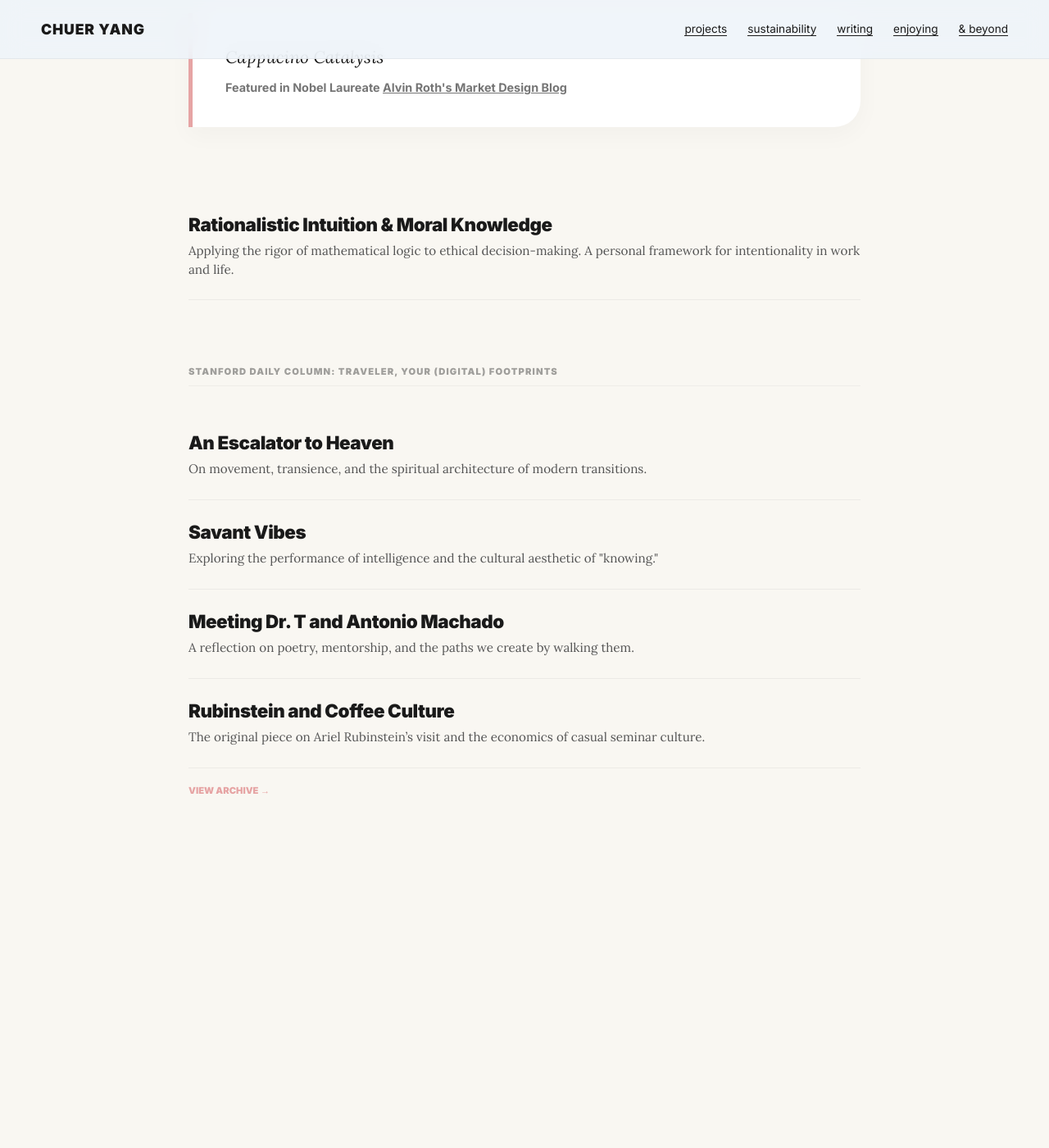
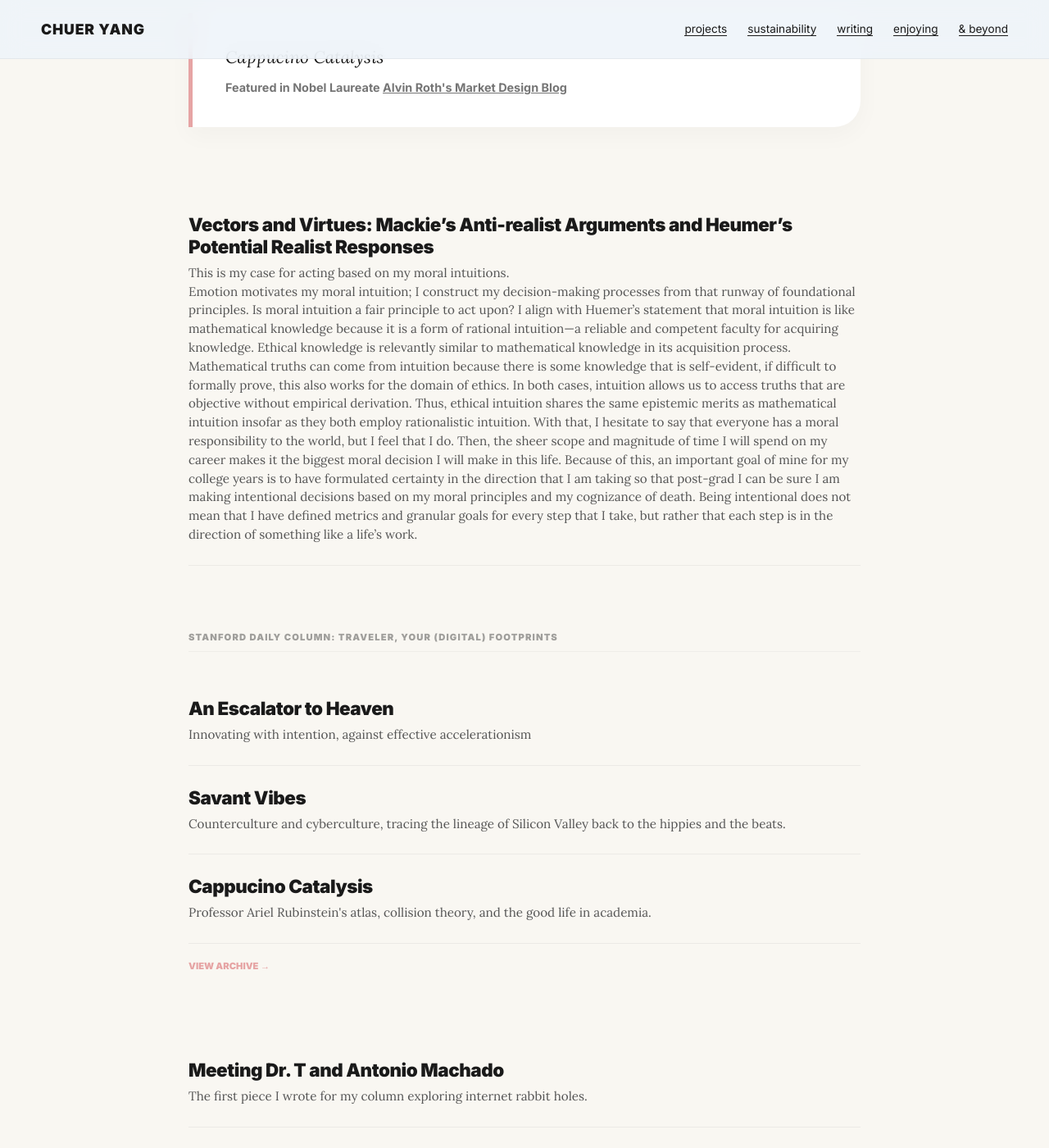
Before and after one commit to chuery/chuer, a Jekyll site: the page writing.html, which Jekyll copies as it is, in a window 1280 px wide and 1400 px high, scrolled down 289 px. Shown: the whole window at 82% size. Built offline with Jekyll 4.4.1, drawn with Linux system fonts in a browser that asks for light colours; before the commit the page ends 1441 px from its top, so only the background shows below that.

Commit message:
updates to writing page

```diff
--- a/writing.html
+++ b/writing.html
@@ -116,8 +116,14 @@
 
     <div class="article-list">
         <a href="https://docs.google.com/document/d/e/2PACX-1vQ6wG_IbWaraxD78ptymF9yRNM7nH4Snn4ngiM_i3mKlgmPBlj2ZoF29vsdzDBXEinR2bJfmzyt8Y34/pub" class="article-item" target="_blank">
-            <h3>Rationalistic Intuition & Moral Knowledge</h3>
-            <p>Applying the rigor of mathematical logic to ethical decision-making. A personal framework for intentionality in work and life.</p>
+            <h3> Vectors and Virtues: Mackie’s Anti-realist Arguments and Heumer’s Potential Realist Responses </h3>
+            <p> This is my case for acting based on my moral intuitions. <br>
+              Emotion motivates my moral intuition; I construct my decision-making processes from that runway of foundational principles. Is moral intuition a fair principle to act upon? I align with Huemer’s statement that moral intuition is like mathematical knowledge because it is a form of rational intuition—a reliable and competent faculty for acquiring knowledge. Ethical knowledge is relevantly similar to mathematical knowledge in its acquisition process. Mathematical truths can come from intuition because there is some knowledge that is self-evident, if difficult to formally prove, this also works for the domain of ethics. In both cases, intuition allows us to access truths that are objective without empirical derivation. Thus, ethical intuition shares the same epistemic merits as mathematical intuition insofar as they both employ rationalistic intuition.
+
+              With that, I hesitate to say that everyone has a moral responsibility to the world, but I feel that I do. Then, the sheer scope and magnitude of time I will spend on my career makes it the biggest moral decision I will make in this life.
+
+              Because of this, an important goal of mine for my college years is to have formulated certainty in the direction that I am taking so that post-grad I can be sure I am making intentional decisions based on my moral principles and my cognizance of death. Being intentional does not mean that I have defined metrics and granular goals for every step that I take, but rather that each step is in the direction of something like a life’s work.
+              </p>
         </a>
     </div>
 
@@ -125,21 +131,21 @@
     <div class="article-list">
         <a href="https://stanforddaily.com/2025/05/29/traveler-your-digital-footprints-an-escalator-to-heaven/" class="article-item" target="_blank">
             <h3>An Escalator to Heaven</h3>
-            <p>On movement, transience, and the spiritual architecture of modern transitions.</p>
+            <p>Innovating with intention, against effective accelerationism </p>
         </a>
         <a href="https://stanforddaily.com/2025/03/09/traveler-your-digital-footprints-savant-vibes/" class="article-item" target="_blank">
             <h3>Savant Vibes</h3>
-            <p>Exploring the performance of intelligence and the cultural aesthetic of "knowing."</p>
-        </a>
-        <a href="https://stanforddaily.com/2025/02/19/traveler-your-digital-footprints-meeting-dr-t-and-antonio-machado/" class="article-item" target="_blank">
-            <h3>Meeting Dr. T and Antonio Machado</h3>
-            <p>A reflection on poetry, mentorship, and the paths we create by walking them.</p>
+            <p>Counterculture and cyberculture, tracing the lineage of Silicon Valley back to the hippies and the beats.</p>
         </a>
         <a href="https://stanforddaily.com/2025/04/23/traveler-your-digital-footprints-cappuccino-catalysis/" class="article-item" target="_blank">
-            <h3>Rubinstein and Coffee Culture</h3>
-            <p>The original piece on Ariel Rubinstein’s visit and the economics of casual seminar culture.</p>
+            <h3>Cappucino Catalysis</h3>
+            <p>Professor Ariel Rubinstein's atlas, collision theory, and the good life in academia.</p>
         </a>
         <a href="https://stanforddaily.com/author/chueryang/" style="display:inline-block; margin-top:20px; font-weight:900; font-size:0.7rem; text-transform:uppercase; text-decoration:none; color:#e6a4a4;">View Archive →</a>
     </div>
+    <a href="https://stanforddaily.com/2025/02/19/traveler-your-digital-footprints-meeting-dr-t-and-antonio-machado/" class="article-item" target="_blank">
+      <h3>Meeting Dr. T and Antonio Machado</h3>
+      <p>The first piece I wrote for my column exploring internet rabbit holes.</p>
+  </a>
 </body>
 </html>
```
Also changed, not shown: other parts of writing.html (+1 -1 lines).
